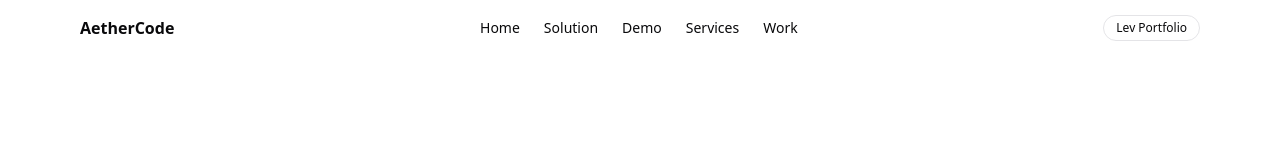
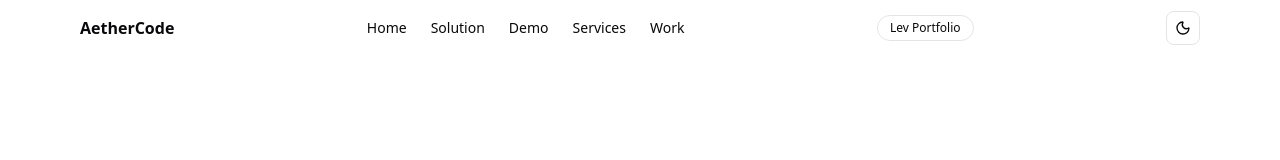
Before and after one commit to LevMartens/aethercode, a Next.js app: page / in a window 1280 px wide. Shown: the top 160 px of the page. Built offline with nearby package versions, Linux system fonts and the light colour scheme; grey boxes are pictures that could not be loaded.

Commit message:
feat: darm mode

```diff
--- a/package.json
+++ b/package.json
@@ -22,6 +22,7 @@
     "lucide-react": "^0.539.0",
     "motion": "^12.23.12",
     "next": "15.4.6",
+    "next-themes": "^0.4.6",
     "react": "19.1.0",
     "react-dom": "19.1.0",
     "tailwind-merge": "^3.3.1"
--- a/src/app/layout.tsx
+++ b/src/app/layout.tsx
@@ -1,5 +1,6 @@
 import "@/app/globals.css";
 import { ReactNode } from "react";
+import { ThemeProvider } from "next-themes";
 
 export const metadata = {
   title: "AetherCode — Custom AI & Mobile Apps",
@@ -11,7 +12,9 @@
   return (
     <html lang="en" suppressHydrationWarning>
       <body className="min-h-screen bg-background text-foreground antialiased">
-        {children}
+        <ThemeProvider attribute="class" defaultTheme="system" enableSystem>
+          {children}
+        </ThemeProvider>
       </body>
     </html>
   );
--- /dev/null
+++ b/src/components/ThemeToggle.tsx
@@ -0,0 +1,23 @@
+"use client";
+
+import { useTheme } from "next-themes";
+import { useEffect, useState } from "react";
+import { Sun, Moon } from "lucide-react"; // optional icon lib
+
+export function ThemeToggle() {
+  const { theme, setTheme } = useTheme();
+  const [mounted, setMounted] = useState(false);
+
+  // Avoid hydration mismatch
+  useEffect(() => setMounted(true), []);
+  if (!mounted) return null;
+
+  return (
+    <button
+      onClick={() => setTheme(theme === "dark" ? "light" : "dark")}
+      className="p-2 rounded-md border hover:bg-gray-200 dark:hover:bg-gray-800 transition"
+    >
+      {theme === "dark" ? <Sun size={16} /> : <Moon size={16} />}
+    </button>
+  );
+}
--- a/src/components/navigation/Navbar.tsx
+++ b/src/components/navigation/Navbar.tsx
@@ -2,6 +2,7 @@
 import Link from "next/link";
 import { useEffect, useState } from "react";
 import { cn } from "@/lib/utils";
+import { ThemeToggle } from "../ThemeToggle";
 
 const NAV_ITEMS = [
   { href: "#home", label: "Home" },
@@ -47,6 +48,7 @@
         >
           Lev Portfolio
         </Link>
+        <ThemeToggle />
       </nav>
     </header>
   );
```
Also changed, not shown: 1 other file (tests, documents, lock files or other folders).
